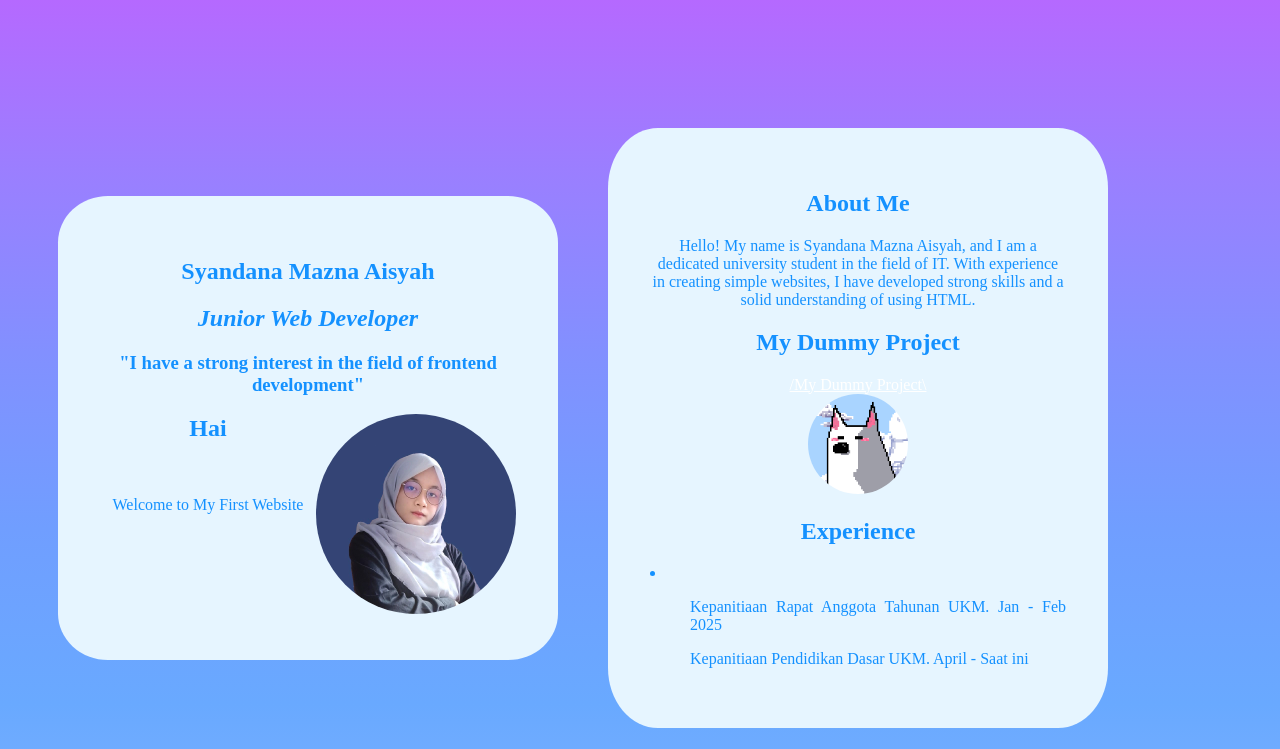
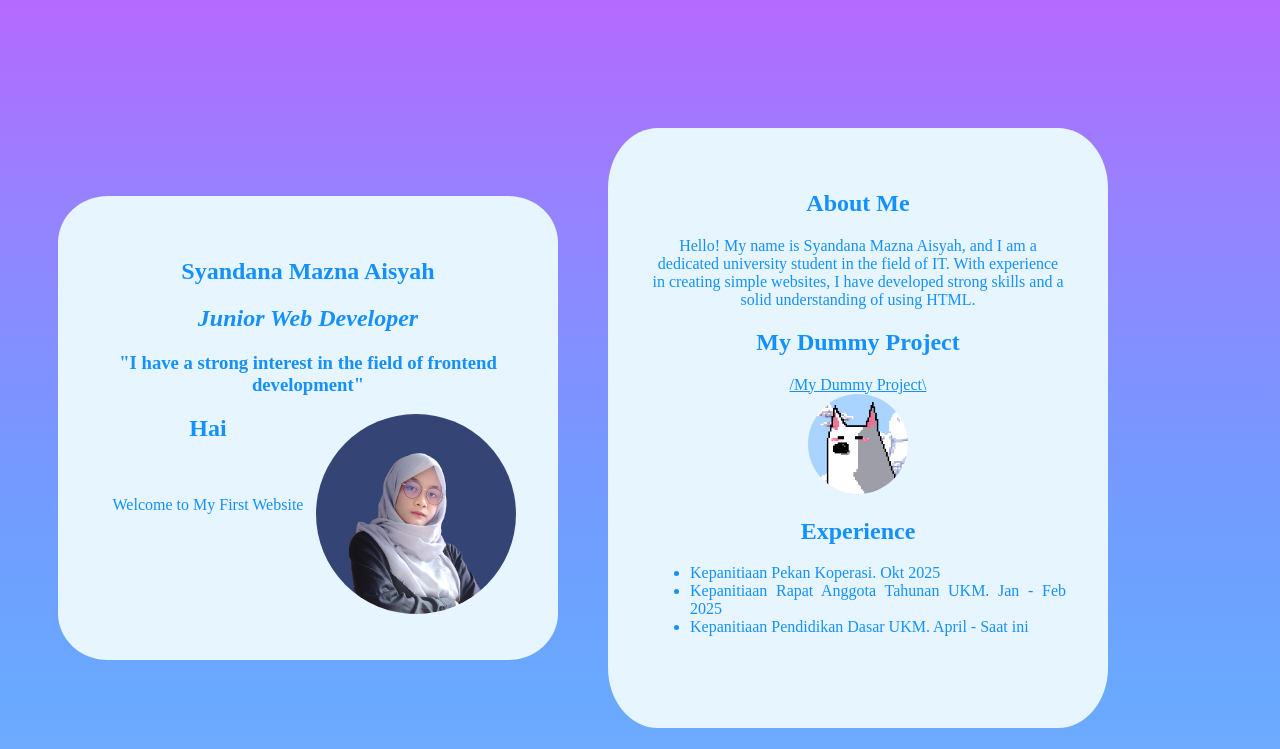
Before and after one commit to syanmazna/WEBDEV, a plain HTML site: page index.html in a window 1280 px wide. Shown: the top 749 px of the page. Drawn offline with Linux system fonts and the light colour scheme.

Commit message:
benerin typo

```diff
--- a/index.html
+++ b/index.html
@@ -31,14 +31,15 @@
             <h2><b>About Me</h2></b>
             <p>Hello! My name is Syandana Mazna Aisyah, and I am a dedicated university student in the field of IT. With experience in creating simple websites, I have developed strong skills and a solid understanding of using HTML.</p>
             <h2><b>My Dummy Project</h2></b>
-            <a href="https://www.figma.com/proto/8e8D65w5NAQksD3Wq7M7Yu/Untitled?page-id=5%3A32&node-id=5-33&p=f&viewport=-728%2C18%2C0.44&t=K1bXCn2BoB75x6QT-1&scaling=scale-down&content-scaling=fixed&starting-point-node-id=5%3A33">/My Dummy Project\</a>
+            <a href="https://www.figma.com/proto/8e8D65w5NAQksD3Wq7M7Yu/Untitled?page-id=5%3A32&node-id=5-33&p=f&viewport=-728%2C18%2C0.44&t=K1bXCn2BoB75x6QT-1&scaling=scale-down&content-scaling=fixed&starting-point-node-id=5%3A33" class="project">/My Dummy Project\</a>
             <center><img src="image/Doggy.png" alt="my-pixel-project" width="100px" height="100px" style="border-radius: 50%;"></center>
 
             <h2><b>Experience</h2></b>
-            <li style="text-align: justify;">
-              <ul>Kepanitiaan Rapat Anggota Tahunan UKM. Jan - Feb 2025</ul>
-              <ul>Kepanitiaan Pendidikan Dasar UKM. April - Saat ini</ul>
-            </li>
+            <ul style="text-align: justify;">
+              <li>Kepanitiaan Pekan Koperasi. Okt 2025</li>
+              <li>Kepanitiaan Rapat Anggota Tahunan UKM. Jan - Feb 2025</li>
+              <li>Kepanitiaan Pendidikan Dasar UKM. April - Saat ini</li>
+            </ul>
           </section>
           <section id="school" class="school">
             <div>
--- a/style.css
+++ b/style.css
@@ -9,7 +9,7 @@ body{
 
 }
 
-h1, h2, h3, h4, p, br, li {
+h1, h2, h3, h4, p, br, li, .project {
 	color: rgb(20, 145, 255);
 }
 
```
